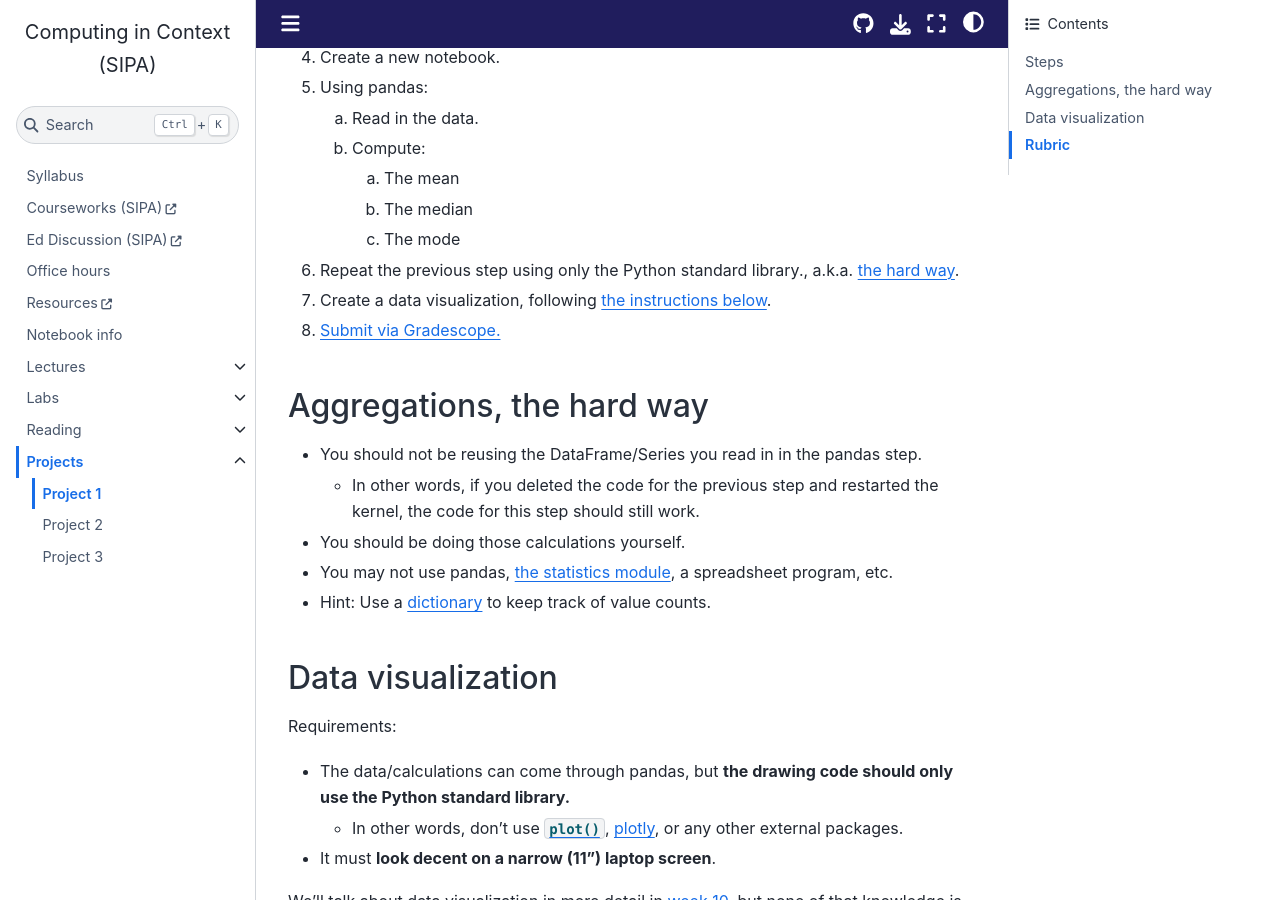
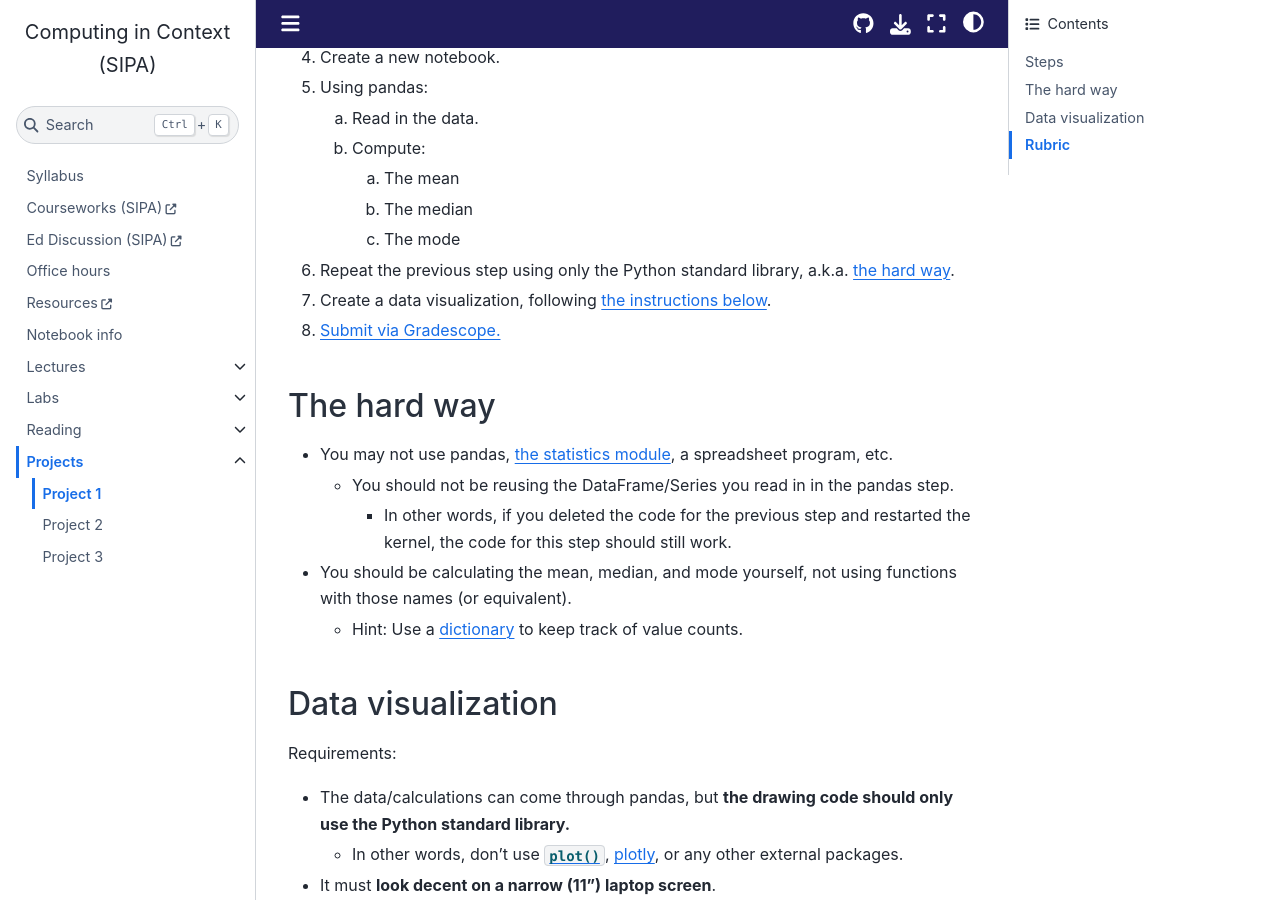
Before and after one commit to afeld/computing-in-context, a Jupyter Book: the page built from project_1.md, in a window 1280 px wide and 900 px high, scrolled down 594 px. Built offline with Jupyter Book 1.0.4 settings and Sphinx 7.4.7 and the Sphinx Book theme 1.1.4, drawn with Linux system fonts in a browser that asks for light colours; pages that are not in the unit, such as notebooks, are missing from menus; comment, search, counter and statistics services are not loaded.

Commit message:
rearrange Project 1 info

```diff
--- a/project_1.md
+++ b/project_1.md
@@ -24,17 +24,17 @@ In this project, you will:
       - The mean
       - The median
       - The mode
-1. Repeat the previous step using only the Python standard library., a.k.a. [the hard way](#aggregations-the-hard-way).
+1. Repeat the previous step using only the Python standard library, a.k.a. [the hard way](#the-hard-way).
 1. Create a data visualization, following [the instructions below](#data-visualization).
 1. [Submit via Gradescope.](https://courseworks2.columbia.edu/courses/207091/assignments/1345872)
 
-## Aggregations, the hard way
+## The hard way
 
-- You should not be reusing the DataFrame/Series you read in in the pandas step.
-  - In other words, if you deleted the code for the previous step and restarted the kernel, the code for this step should still work.
-- You should be doing those calculations yourself.
 - You may not use pandas, [the statistics module](https://docs.python.org/3/library/statistics.html), a spreadsheet program, etc.
-- Hint: Use a [dictionary](https://docs.python.org/3/tutorial/datastructures.html#dictionaries) to keep track of value counts.
+  - You should not be reusing the DataFrame/Series you read in in the pandas step.
+    - In other words, if you deleted the code for the previous step and restarted the kernel, the code for this step should still work.
+- You should be calculating the mean, median, and mode yourself, not using functions with those names (or equivalent).
+  - Hint: Use a [dictionary](https://docs.python.org/3/tutorial/datastructures.html#dictionaries) to keep track of value counts.
 
 ## Data visualization
 
```
